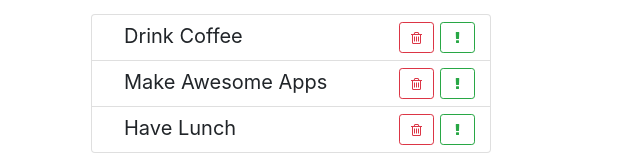
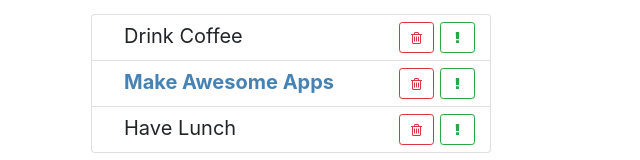
Before and after one commit to burdianov/todo, a React (Create React App) app: page / in a window 1280 px wide. Shown: the part 144-304 px from the top of the page, without its empty margins (349-989 px from the left). Built offline with nearby package versions, Linux system fonts and the light colour scheme.

Commit message:
pass data via props

```diff
--- a/src/components/App/App.js
+++ b/src/components/App/App.js
@@ -49,6 +49,14 @@ class App extends Component {
     });
   };
 
+  onToggleImportant = id => {
+    console.log("Toggle Important ", id);
+  };
+
+  onToggleDone = id => {
+    console.log("Toggle Done ", id);
+  };
+
   render() {
     return (
       <div className="todo-app">
@@ -58,7 +66,12 @@ class App extends Component {
           <ItemStatusFilter />
         </div>
 
-        <TodoList todos={this.state.todoData} onDeleted={this.deleteItem} />
+        <TodoList
+          todos={this.state.todoData}
+          onDeleted={this.deleteItem}
+          onToggleImportant={this.onToggleImportant}
+          onToggleDone={this.onToggleDone}
+        />
         <ItemAddForm onItemAdded={this.addItem} />
       </div>
     );
--- a/src/components/TodoList/TodoList.js
+++ b/src/components/TodoList/TodoList.js
@@ -3,13 +3,18 @@ import TodoListItem from "../TodoListItem";
 
 import "./TodoList.css";
 
-const TodoList = ({ todos, onDeleted }) => {
+const TodoList = ({ todos, onDeleted, onToggleImportant, onToggleDone }) => {
   const elements = todos.map(item => {
     const { id, ...itemProps } = item;
 
     return (
       <li key={id} className="list-group-item">
-        <TodoListItem {...itemProps} onDeleted={() => onDeleted(id)} />
+        <TodoListItem
+          {...itemProps}
+          onDeleted={() => onDeleted(id)}
+          onToggleImportant={() => onToggleImportant(id)}
+          onToggleDone={() => onToggleDone(id)}
+        />
       </li>
     );
   });
--- a/src/components/TodoListItem/TodoListItem.js
+++ b/src/components/TodoListItem/TodoListItem.js
@@ -3,30 +3,15 @@ import React, { Component } from "react";
 import "./TodoListItem.css";
 
 class TodoListItem extends Component {
-  state = {
-    done: false,
-    important: false
-  };
-
-  onLabelClick = () => {
-    this.setState(({ done }) => {
-      return {
-        done: !done
-      };
-    });
-  };
-
-  onMarkImportant = () => {
-    this.setState(({ important }) => {
-      return {
-        important: !important
-      };
-    });
-  };
-
   render() {
-    const { label, onDeleted } = this.props;
-    const { done, important } = this.state;
+    const {
+      label,
+      onDeleted,
+      onToggleImportant,
+      onToggleDone,
+      important,
+      done
+    } = this.props;
 
     let classNames = ["todo-list-item"];
     if (done) {
@@ -38,14 +23,14 @@ class TodoListItem extends Component {
 
     return (
       <span className={classNames.join(" ")}>
-        <span className="todo-list-item-label" onClick={this.onLabelClick}>
+        <span className="todo-list-item-label" onClick={onToggleDone}>
           {label}
         </span>
 
         <button
           type="button"
           className="btn btn-outline-success btn-sm float-right"
-          onClick={this.onMarkImportant}
+          onClick={onToggleImportant}
         >
           <i className="fa fa-exclamation" />
         </button>
```
